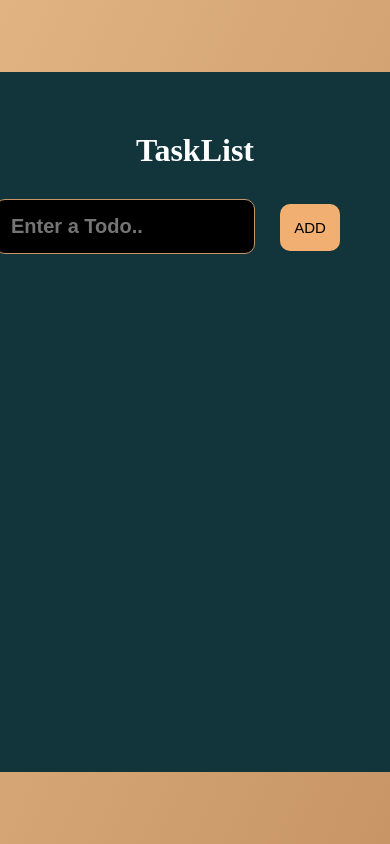
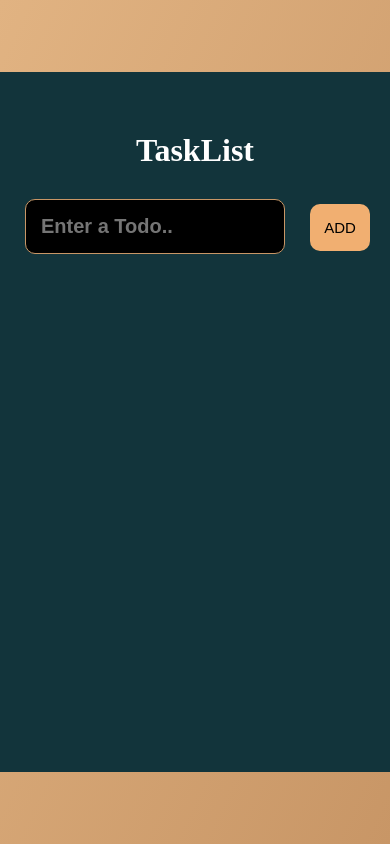
Before and after one commit to MAS364/Tk, a React (Create React App) app: page / in a window 390 px wide. Shown: the top 844 px of the page. Built offline with nearby package versions, Linux system fonts and the light colour scheme.

Commit message:
changes in media queries

```diff
--- a/src/App.css
+++ b/src/App.css
@@ -111,19 +111,88 @@ button:focus{
   outline: none;
 }
 
+/* Media queries */
+
+
+@media only screen and (max-width: 1900px){
+
+  .task-input {
+    outline: none;
+    width: 360px;
+    padding: 15px;
+    margin-left: 20px;
+    font-size: 20px;
+    font-weight: bold;
+    color: #ccc;
+    background-color: #000000;
+    border: 1px solid #c89666;
+    border-radius: 10px;
+  }
+
+  .btn {
+    display: flex;
+    margin-left: 50px;
+ }
+
+
+
+}
+
+@media only screen and (max-width: 1400px){
+
+  .app-wrapper {
+    background-color: #12343b;
+    width: 50%;
+    height: 80%;
+    padding: 30px;
+    box-sizing: border-box;
+    border-radius: 10px;
+    box-shadow: 3x 6px 40px #000;
+    margin: 20px auto;
+    /* margin-bottom: 10px */
+
+  }
+
+  .list{
+    width: 60%;
+    background-color: #12343b;
+    border: none;
+    color: #ccc;
+    font-size: 20px;
+    padding-left: 10px;
+    margin-right: 15px;
+  }
+
+  .task-input {
+    outline: none;
+    width: 360px;
+    padding: 15px;
+    margin-left: 20px;
+    font-size: 20px;
+    font-weight: bold;
+    color: #ccc;
+    background-color: #000000;
+    border: 1px solid #c89666;
+    border-radius: 10px;
+  }
+
+
+}
+
+
 
 @media only screen and (max-width: 1080px){
 
 
   .app-wrapper {
     background-color: #12343b;
-    width: 80%;
+    width: 50%;
     height: 90%;
     padding: 30px;
     box-sizing: border-box;
     border-radius: 10px;
     box-shadow: 3x 6px 40px #000;
-    margin:auto;
+    margin:20px auto;
     /* margin-bottom: 10px */
 
   }
@@ -137,7 +206,7 @@ button:focus{
 
   .task-input {
     outline: none;
-    width: 700px;
+    width: 300px;
     padding: 15px;
     margin-right: 25px;
     font-size: 20px;
@@ -176,21 +245,25 @@ button:focus{
 
 
 
+@media only screen and (max-width: 992px){
 
-@media only screen and (max-width: 690px){
-  .list{
-    width: 60%;
+  .app-wrapper {
     background-color: #12343b;
-    border: none;
-    color: #ccc;
-    font-size: 20px;
-    padding-left: 10px;
-    margin-right: 15px;
+    width: 50%;
+    height: 80%;
+    padding: 30px;
+    box-sizing: border-box;
+    border-radius: 10px;
+    box-shadow: 3x 6px 40px #000;
+    margin: 20px auto;
+    /* margin-bottom: 10px */
+
   }
+
 
   .task-input {
     outline: none;
-    width: 360px;
+    width: 300px;
     padding: 15px;
     margin-left: 20px;
     font-size: 20px;
@@ -201,21 +274,138 @@ button:focus{
     border-radius: 10px;
   }
 
+  .button-add {
+    width: 60px;
+    padding: 15px 10px;
+    font-size: 15px;
+    font-weight: 100;
+    border-radius: 10px;
+    border: 0;
+    background-color: #f1af71;
+    cursor: pointer;
+  }
+
+  .list-item {
+    display: flex;
+    margin: 20px 0;
+    border: 1px solid #ccc;
+    border-radius: 10px;
+    padding: 10px;
+    max-height: 60px;
+    width: 90%;
+  }
+
+
+  .list{
+    width: 70%;
+    background-color: #12343b;
+    border: none;
+    color: #ccc;
+    font-size: 20px;
+    padding-left: 10px;
+    margin-right: 15px;
+  }
+
+  .btn {
+    display: flex;
+    margin-left: 40px;
+ }
 
 }
 
-@media only screen and (max-width: 450px){
 
+@media only screen and (max-width: 750px){
 
   .app-wrapper {
     background-color: #12343b;
-    width: 80%;
-    height: 90%;
+    width: 50%;
+    height: 80%;
     padding: 30px;
     box-sizing: border-box;
     border-radius: 10px;
     box-shadow: 3x 6px 40px #000;
-    margin:auto;
+    margin: 20px auto;
+    /* margin-bottom: 10px */
+
+  }
+
+
+  .task-input {
+    outline: none;
+    width: 300px;
+    padding: 15px;
+    margin-left: 20px;
+    font-size: 20px;
+    font-weight: bold;
+    color: #ccc;
+    background-color: #000000;
+    border: 1px solid #c89666;
+    border-radius: 10px;
+  }
+
+  .button-add {
+    width: 60px;
+    padding: 15px 10px;
+    font-size: 15px;
+    font-weight: 100;
+    border-radius: 10px;
+    border: 0;
+    background-color: #f1af71;
+    cursor: pointer;
+  }
+
+  .list-item {
+    display: flex;
+    margin: 20px 0;
+    border: 1px solid #ccc;
+    border-radius: 10px;
+    padding: 10px;
+    max-height: 60px;
+    width: 90%;
+  }
+
+
+  .list{
+    width: 70%;
+    background-color: #12343b;
+    border: none;
+    color: #ccc;
+    font-size: 20px;
+    padding-left: 10px;
+    margin-right: 15px;
+  }
+
+  .btn {
+    display: flex;
+    margin-left: 40px;
+ }
+
+}
+
+
+
+
+
+@media only screen and (max-width: 450px){
+
+  .container {
+    background: linear-gradient(to right bottom, #e1b382, #c89666);
+    width: 100%;
+    min-height: 100vh;
+    display: flex;
+    justify-content: center;
+    align-items: center;
+  }
+
+  .app-wrapper {
+    background-color: #12343b;
+    width: 90%;
+    height: 60%;
+    padding: 30px;
+    box-sizing: border-box;
+    border-radius: 10px;
+    box-shadow: 3x 6px 40px #000;
+    margin: 50px 0;
     /* margin-bottom: 10px */
 
   }
@@ -230,7 +420,7 @@ button:focus{
     outline: none;
     width: 260px;
     padding: 15px;
-    margin-left: 20px;
+    margin-left: 50px;
     font-size: 20px;
     font-weight: bold;
     color: #ccc;
@@ -254,7 +444,7 @@ button:focus{
 
   .lists{
     width: 90%;
-    margin: auto;
+    margin: 50px ;
   }
 
 
@@ -269,12 +459,12 @@ button:focus{
 
 
 
-
-
 }
 
 
-@media only screen and (max-width: 360px){
+
+
+@media only screen and (max-width: 350px){
 
   .app-wrapper {
     background-color: #12343b;
@@ -299,7 +489,7 @@ button:focus{
   .task-input {
     outline: none;
     width: 200px;
-    margin-left: 50px;
+    margin-left: 80px;
     padding: 15px;
     font-size: 20px;
     font-weight: bold;
```
